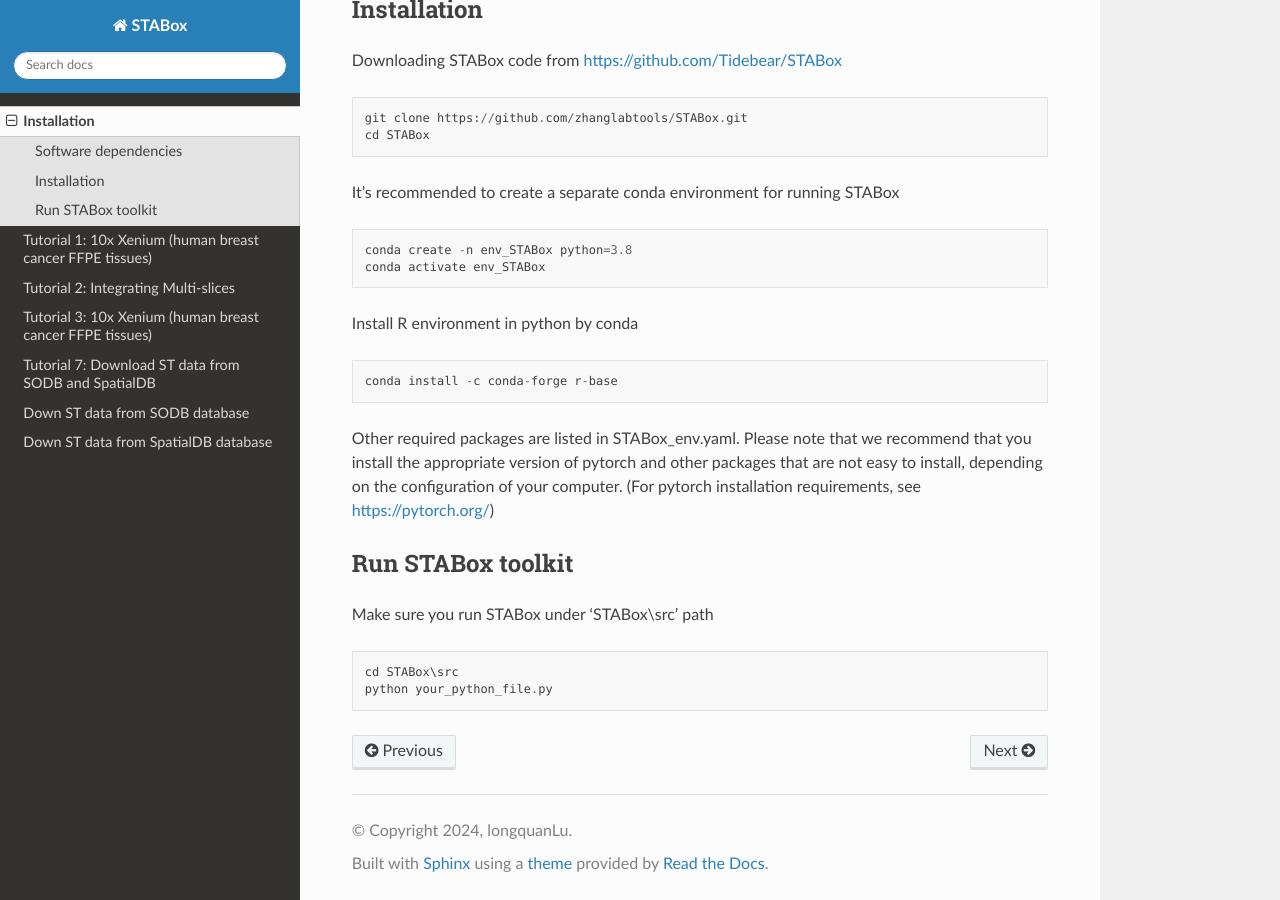
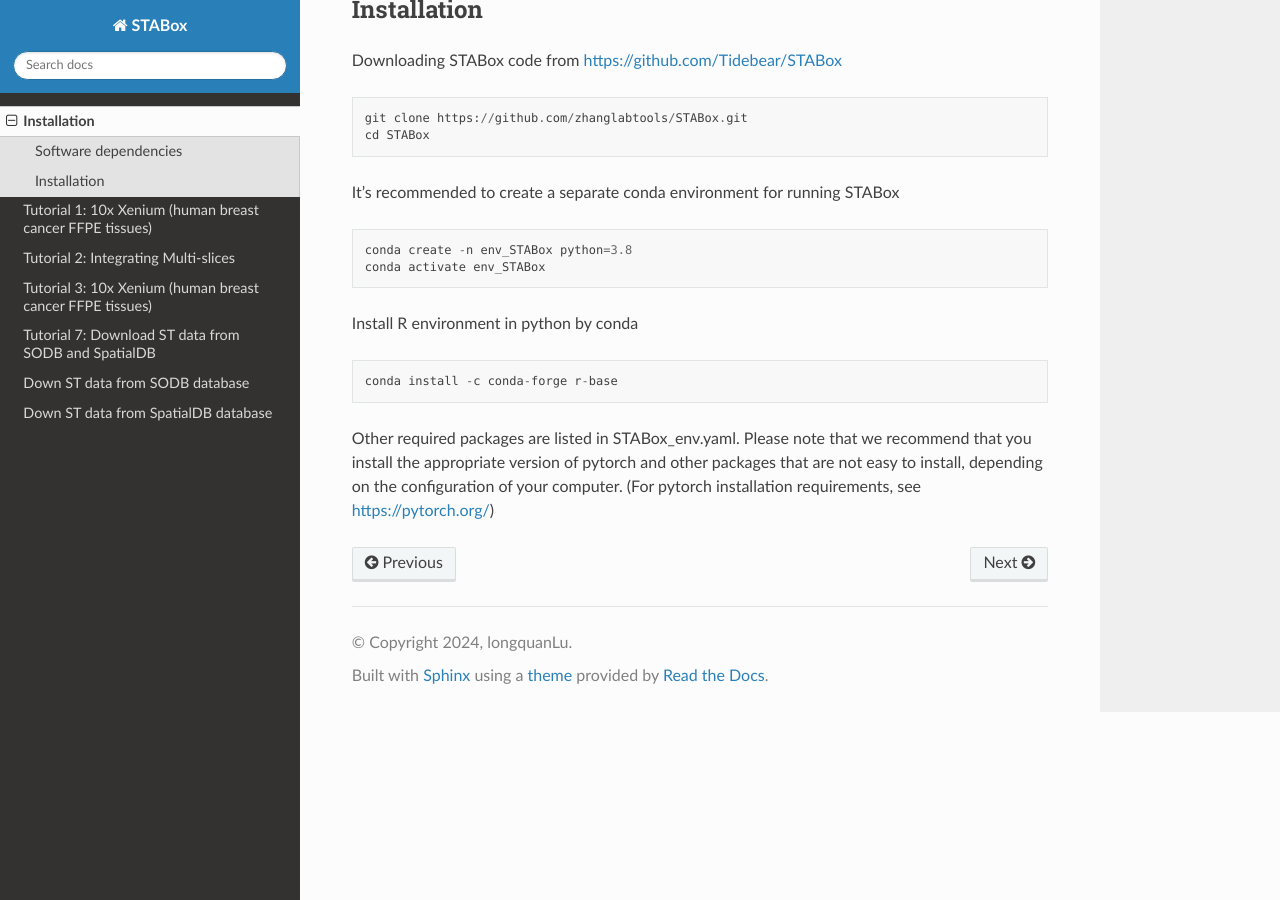
Before and after one commit to Tidebear/STABox_Tutorials, a Sphinx documentation site: the page built from source/Installation.rst, in a window 1280 px wide and 900 px high, scrolled down 503 px. Built offline with Sphinx 7.4.7 and the Read the Docs theme 2.0.0, drawn with Linux system fonts in a browser that asks for light colours; pages that are not in the unit, such as notebooks, are missing from menus.

Commit message:
Update Installation.rst

```diff
--- a/source/Installation.rst
+++ b/source/Installation.rst
@@ -48,12 +48,3 @@
 
 
 Other required packages are listed in STABox_env.yaml. Please note that we recommend that you install the appropriate version of pytorch and other packages that are not easy to install, depending on the configuration of your computer. (For pytorch installation requirements, see https://pytorch.org/)
-
-Run STABox toolkit
-------------
-Make sure you run STABox under 'STABox\\src' path
-
-.. code-block:: python
-
-   cd STABox\src
-   python your_python_file.py
```
